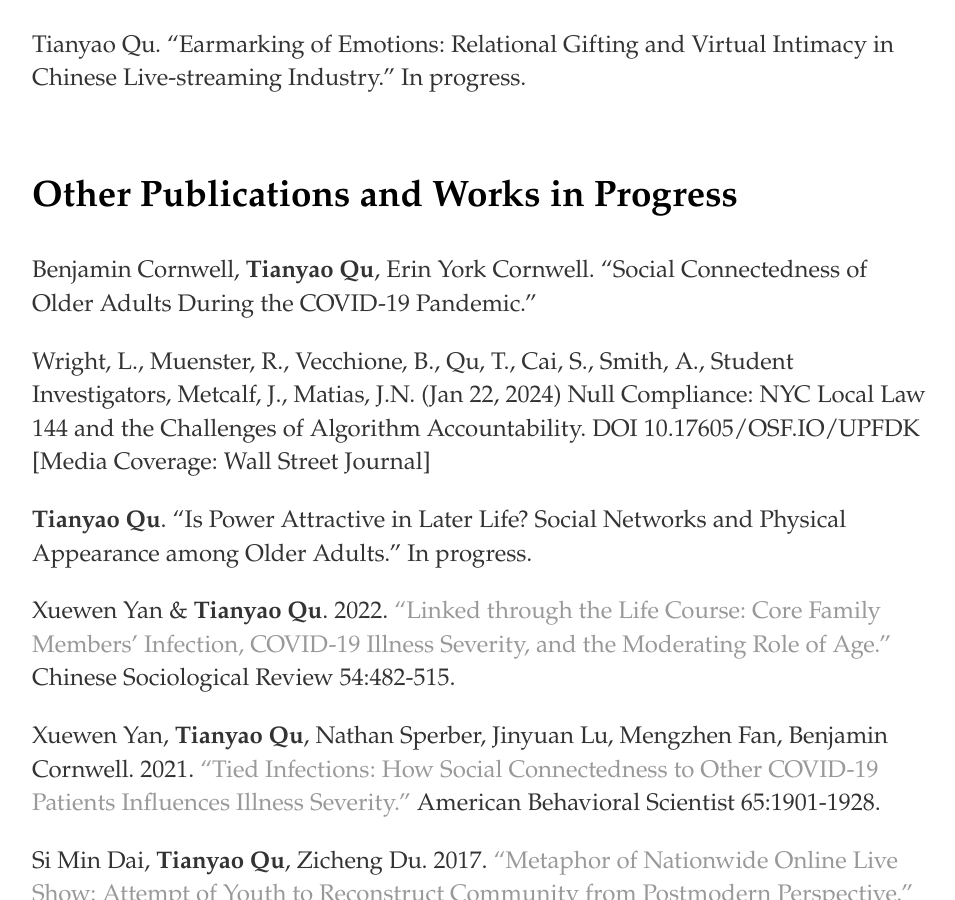
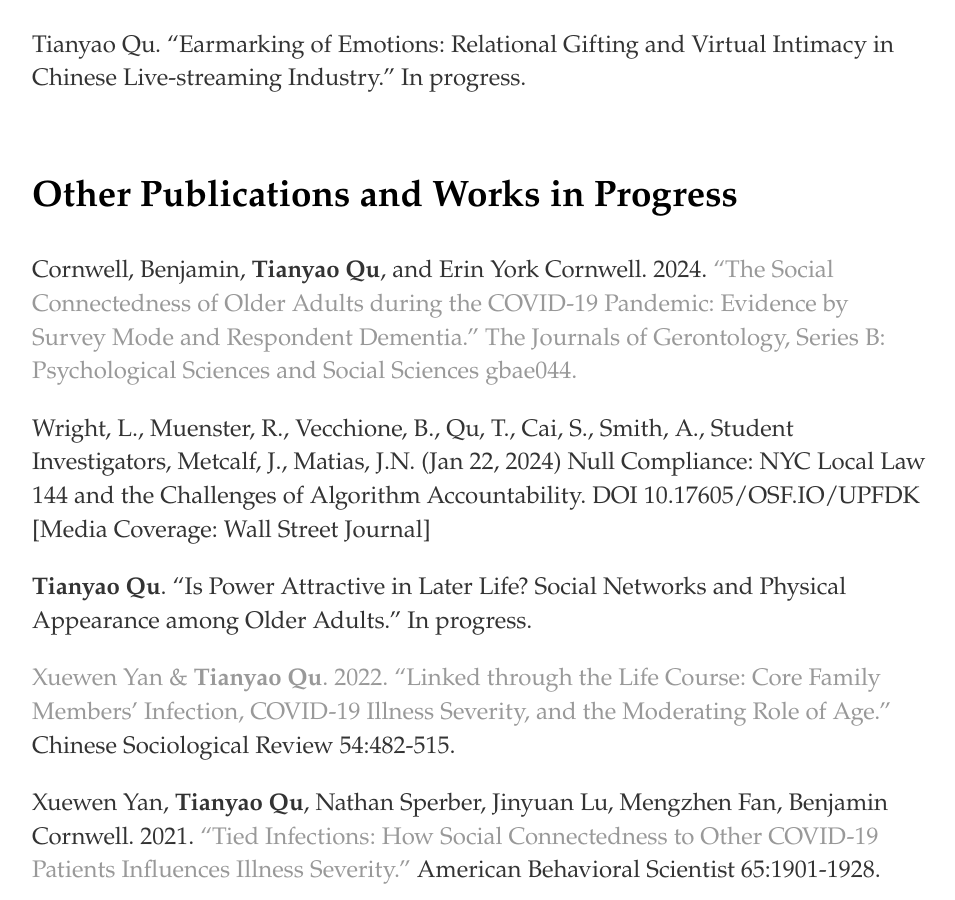
Before and after one commit to windyqu/windyqu.github.io, a Jekyll site: the page built from research/index.html, in a window 1280 px wide and 900 px high, scrolled down 3592 px. Shown: the whole window, without its empty margins (160-1115 px from the left). Built offline with Jekyll 4.4.1, drawn with Linux system fonts in a browser that asks for light colours.

Commit message:
Update index.html

```diff
--- a/research/index.html
+++ b/research/index.html
@@ -71,8 +71,8 @@
 <br><be>
   <h3> Other Publications and Works in Progress </h3>
 	<p>
-		Benjamin Cornwell, <b>Tianyao Qu</b>, Erin York Cornwell. “Social Connectedness of Older Adults During the COVID-19 Pandemic.”
-	</p>
+		Cornwell, Benjamin, <b>Tianyao Qu</b>, and Erin York Cornwell. 2024. <a href=https://academic.oup.com/psychsocgerontology/advance-article-abstract/doi/10.1093/geronb/gbae044/7641147>“The Social Connectedness of Older Adults during the COVID-19 Pandemic: Evidence by Survey Mode and Respondent Dementia.” The Journals of Gerontology, Series B: Psychological Sciences and Social Sciences gbae044.
+        </p>
         <p>
                 Wright, L., Muenster, R., Vecchione, B., Qu, T., Cai, S., Smith, A., Student Investigators, Metcalf, J., Matias, J.N. (Jan 22, 2024) Null Compliance: NYC Local Law 144 and the Challenges of Algorithm Accountability. DOI 10.17605/OSF.IO/UPFDK
 	            [Media Coverage: Wall Street Journal]
```
